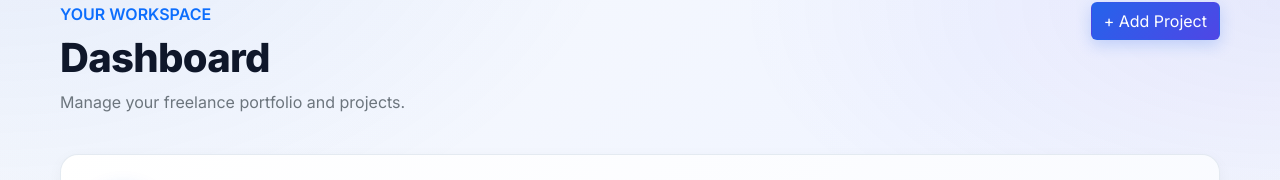
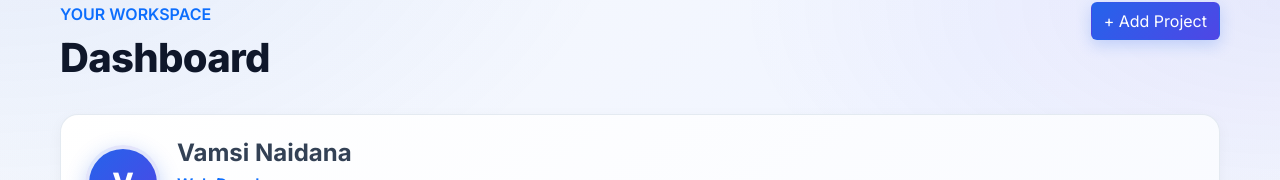
Before and after one commit to vamsinaidana/Freelance, a React (Vite) app: page / in a window 1280 px wide. Shown: the part 117-297 px from the top of the page. Built offline with nearby package versions, Linux system fonts and the light colour scheme; no server answers; the database is empty.

Commit message:
Updated DevKit

```diff
--- a/src/pages/Dashboard.jsx
+++ b/src/pages/Dashboard.jsx
@@ -53,9 +53,8 @@ function Dashboard() {
         <div>
           <p className="text-primary fw-semibold mb-2">YOUR WORKSPACE</p>
           <h1 className="section-title">Dashboard</h1>
-          <p className="text-secondary">
-            Manage your freelance portfolio and projects.
-          </p>
+
+
         </div>
 
         <button
```
